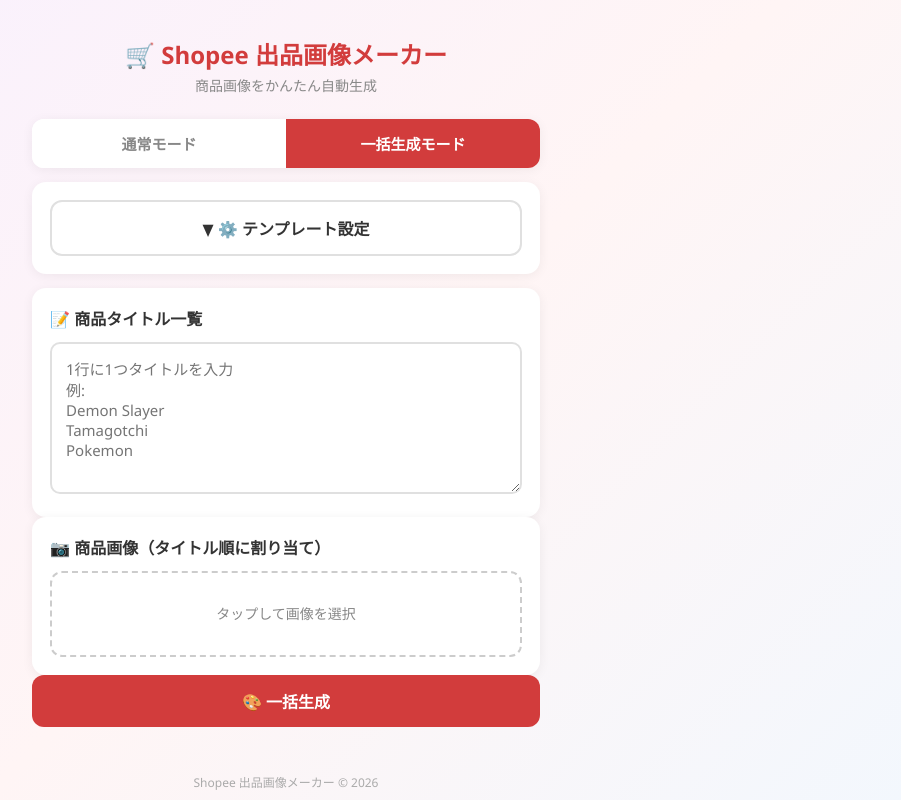
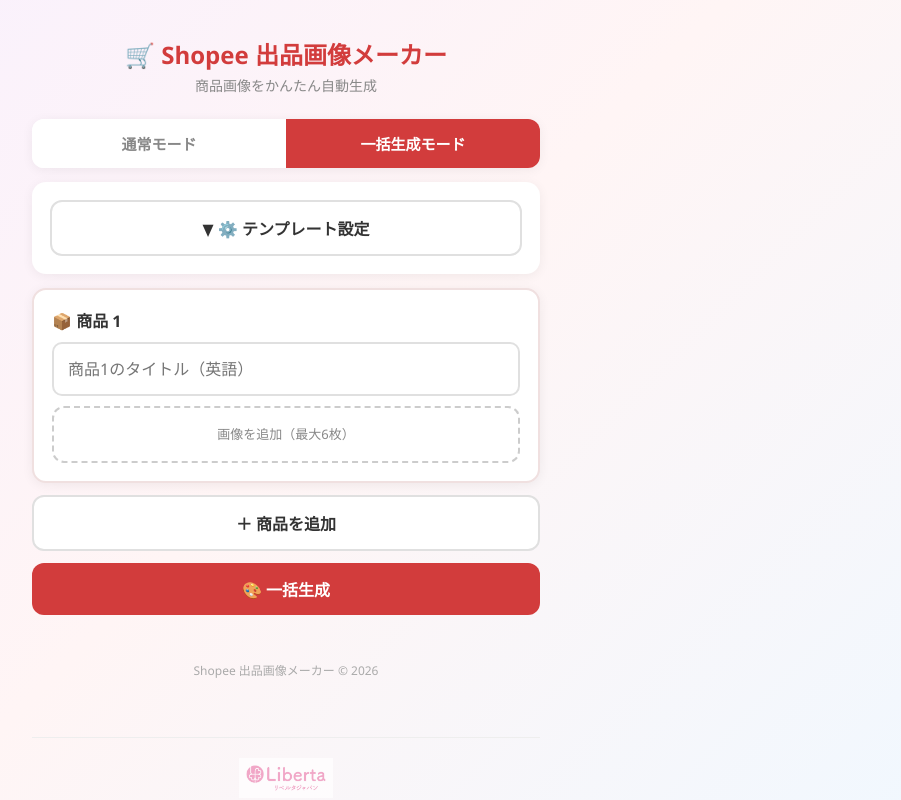
Before and after one commit to kaoru-sys/shopee-maker, a React (Vite) app: page / in a window 1280 px wide. Both pictures are taken after a click on the button "一括生成モード". Shown: the top 800 px of the page, without its empty margins (354-1255 px from the left). Built offline with nearby package versions, Linux system fonts and the light colour scheme.

Commit message:
一括生成モード: 商品ごとに複数画像をアップロード可能に
- 商品リストUI（カード型、追加/削除）
- 各商品に最大6枚の画像を設定可能
- 通常モードと同じ自動レイアウトで生成

```diff
--- a/src/components/BatchMode.jsx
+++ b/src/components/BatchMode.jsx
@@ -1,16 +1,13 @@
 import { useState, useRef } from 'react';
 import { renderCanvas } from '../utils/canvasRenderer';
 
-export default function BatchMode({ settings }) {
-  const [titles, setTitles] = useState('');
-  const [images, setImages] = useState([]);
-  const [generating, setGenerating] = useState(false);
-  const [progress, setProgress] = useState({ current: 0, total: 0 });
-  const [results, setResults] = useState([]);
+function ProductCard({ index, product, onUpdate, onRemove, canRemove }) {
   const fileInputRef = useRef(null);
 
   const handleFiles = (files) => {
-    const promises = Array.from(files).map(file => {
+    const remaining = 6 - product.images.length;
+    const newFiles = Array.from(files).slice(0, remaining);
+    const promises = newFiles.map(file => {
       return new Promise((resolve) => {
         const reader = new FileReader();
         reader.onload = (e) => resolve(e.target.result);
@@ -18,34 +15,115 @@
       });
     });
     Promise.all(promises).then(dataUrls => {
-      setImages(prev => [...prev, ...dataUrls]);
+      onUpdate(index, { ...product, images: [...product.images, ...dataUrls] });
     });
   };
 
+  const removeImage = (imgIndex) => {
+    onUpdate(index, {
+      ...product,
+      images: product.images.filter((_, i) => i !== imgIndex),
+    });
+  };
+
+  return (
+    <div className="card" style={{ border: '2px solid #f0e0e0' }}>
+      <div style={{ display: 'flex', justifyContent: 'space-between', alignItems: 'center', marginBottom: 10 }}>
+        <h3 style={{ margin: 0 }}>📦 商品 {index + 1}</h3>
+        {canRemove && (
+          <button
+            className="btn-tiny btn-tiny-danger"
+            onClick={() => onRemove(index)}
+          >
+            🗑 削除
+          </button>
+        )}
+      </div>
+
+      <input
+        type="text"
+        className="title-input"
+        value={product.title}
+        onChange={e => onUpdate(index, { ...product, title: e.target.value })}
+        placeholder={`商品${index + 1}のタイトル（英語）`}
+        style={{ marginBottom: 10 }}
+      />
+
+      <div
+        className="drop-zone"
+        style={{ padding: '16px' }}
+        onClick={() => fileInputRef.current?.click()}
+        onDrop={(e) => { e.preventDefault(); handleFiles(e.dataTransfer.files); }}
+        onDragOver={(e) => e.preventDefault()}
+      >
+        <p style={{ margin: 0, fontSize: 13 }}>
+          画像を追加（最大6枚）{product.images.length > 0 && ` - ${product.images.length}枚選択中`}
+        </p>
+        <input
+          ref={fileInputRef}
+          type="file"
+          accept="image/*"
+          multiple
+          style={{ display: 'none' }}
+          onChange={(e) => { handleFiles(e.target.files); e.target.value = ''; }}
+        />
+      </div>
+
+      {product.images.length > 0 && (
+        <div className="thumbnail-grid" style={{ marginTop: 8 }}>
+          {product.images.map((src, i) => (
+            <div key={i} className="thumbnail-item">
+              <img src={src} alt={`画像${i + 1}`} />
+              <button className="thumbnail-remove" onClick={() => removeImage(i)}>✕</button>
+            </div>
+          ))}
+        </div>
+      )}
+    </div>
+  );
+}
+
+export default function BatchMode({ settings }) {
+  const [products, setProducts] = useState([{ title: '', images: [] }]);
+  const [generating, setGenerating] = useState(false);
+  const [progress, setProgress] = useState({ current: 0, total: 0 });
+  const [results, setResults] = useState([]);
+
+  const addProduct = () => {
+    setProducts(prev => [...prev, { title: '', images: [] }]);
+  };
+
+  const updateProduct = (index, product) => {
+    setProducts(prev => prev.map((p, i) => i === index ? product : p));
+  };
+
+  const removeProduct = (index) => {
+    setProducts(prev => prev.filter((_, i) => i !== index));
+  };
+
   const handleGenerate = async () => {
-    const titleList = titles.split('\n').map(t => t.trim()).filter(Boolean);
-    if (titleList.length === 0) {
-      alert('商品タイトルを入力してください');
+    const validProducts = products.filter(p => p.title.trim());
+    if (validProducts.length === 0) {
+      alert('少なくとも1つの商品タイトルを入力してください');
       return;
     }
 
     setGenerating(true);
-    setProgress({ current: 0, total: titleList.length });
+    setProgress({ current: 0, total: validProducts.length });
     const generatedResults = [];
 
-    for (let i = 0; i < titleList.length; i++) {
-      setProgress({ current: i + 1, total: titleList.length });
+    for (let i = 0; i < validProducts.length; i++) {
+      setProgress({ current: i + 1, total: validProducts.length });
       const canvas = document.createElement('canvas');
-      const productImages = images[i] ? [images[i]] : [];
 
       await renderCanvas(canvas, {
-        title: titleList[i],
-        images: productImages,
+        title: validProducts[i].title,
+        images: validProducts[i].images,
         ...settings,
       });
 
       const blob = await new Promise(resolve => canvas.toBlob(resolve, 'image/png'));
-      generatedResults.push({ title: titleList[i], blob });
+      generatedResults.push({ title: validProducts[i].title, blob });
     }
 
     setResults(generatedResults);
@@ -73,54 +151,28 @@
     URL.revokeObjectURL(url);
   };
 
-  const removeImage = (index) => {
-    setImages(prev => prev.filter((_, i) => i !== index));
-  };
-
   return (
     <div>
-      <div className="card">
-        <h3>📝 商品タイトル一覧</h3>
-        <textarea
-          className="batch-textarea"
-          value={titles}
-          onChange={e => setTitles(e.target.value)}
-          placeholder={"1行に1つタイトルを入力\n例:\nDemon Slayer\nTamagotchi\nPokemon"}
-          rows={6}
-        />
+      <div style={{ display: 'flex', flexDirection: 'column', gap: 12 }}>
+        {products.map((product, i) => (
+          <ProductCard
+            key={i}
+            index={i}
+            product={product}
+            onUpdate={updateProduct}
+            onRemove={removeProduct}
+            canRemove={products.length > 1}
+          />
+        ))}
       </div>
 
-      <div className="card">
-        <h3>📷 商品画像（タイトル順に割り当て）</h3>
-        <div
-          className="drop-zone"
-          onClick={() => fileInputRef.current?.click()}
-          onDrop={(e) => { e.preventDefault(); handleFiles(e.dataTransfer.files); }}
-          onDragOver={(e) => e.preventDefault()}
-        >
-          <p>タップして画像を選択</p>
-          <input
-            ref={fileInputRef}
-            type="file"
-            accept="image/*"
-            multiple
-            style={{ display: 'none' }}
-            onChange={(e) => { handleFiles(e.target.files); e.target.value = ''; }}
-          />
-        </div>
-
-        {images.length > 0 && (
-          <div className="thumbnail-grid">
-            {images.map((src, i) => (
-              <div key={i} className="thumbnail-item">
-                <img src={src} alt={`画像${i + 1}`} />
-                <button className="thumbnail-remove" onClick={() => removeImage(i)}>✕</button>
-                <span className="thumbnail-label">{i + 1}</span>
-              </div>
-            ))}
-          </div>
-        )}
-      </div>
+      <button
+        className="btn btn-outline"
+        onClick={addProduct}
+        style={{ width: '100%', marginTop: 12, marginBottom: 12 }}
+      >
+        ＋ 商品を追加
+      </button>
 
       <button
         className="btn btn-primary"
```
